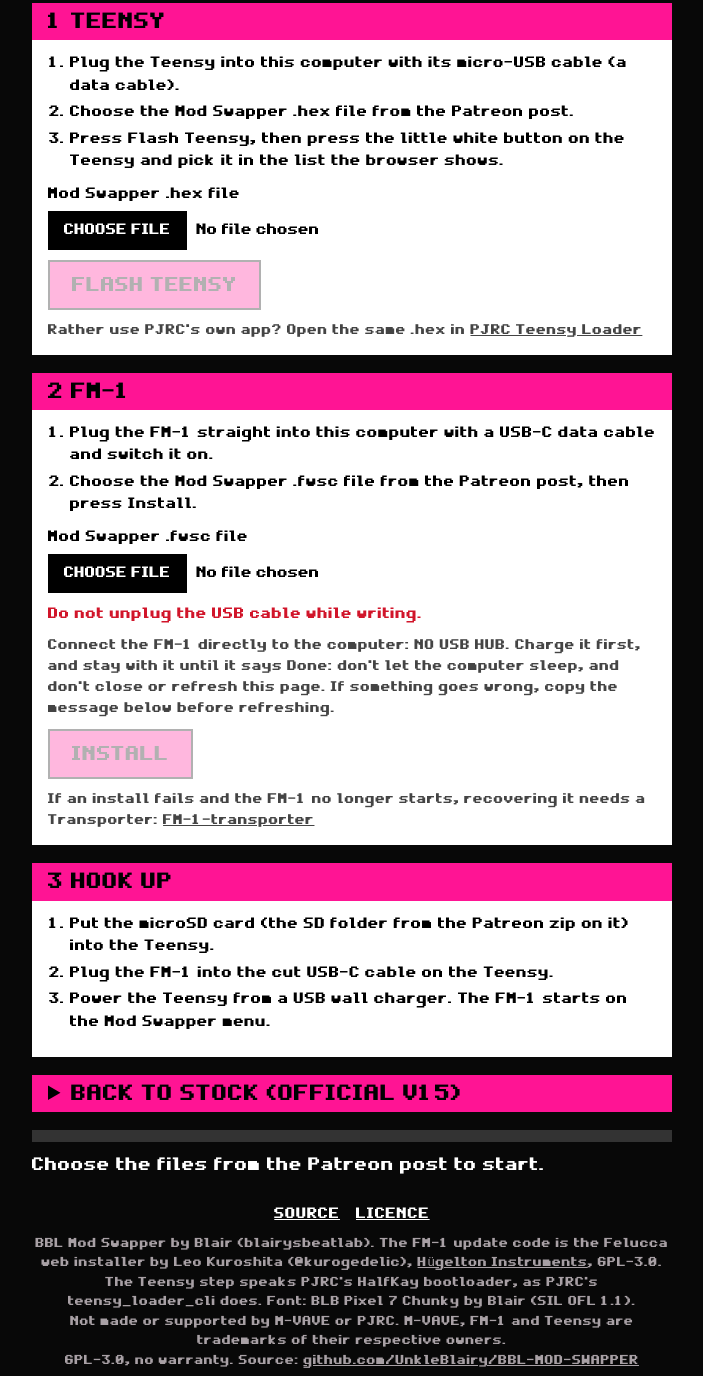
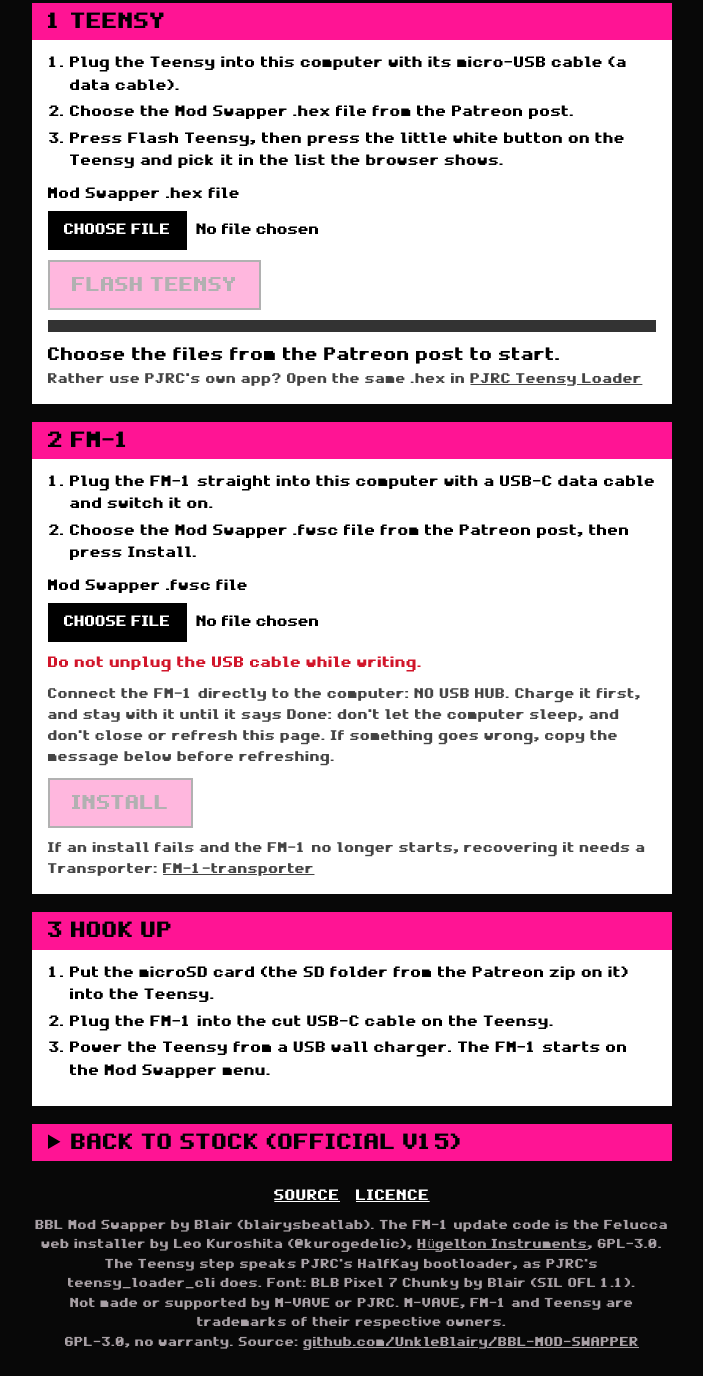
Before and after one commit to UnkleBlairy/BBL-MOD-SWAPPER, a plain HTML site: page webapp/installer/index.html in a window 1280 px wide. Shown: the part 177-1553 px from the top of the page, without its empty margins (288-991 px from the left). Drawn offline with Linux system fonts and the light colour scheme.

Commit message:
Installer: each step's progress and status show under its own button
Co-Authored-By: Claude Opus 5.5 <noreply@anthropic.com>

```diff
--- a/webapp/installer/index.html
+++ b/webapp/installer/index.html
@@ -49,6 +49,8 @@ progress::-webkit-progress-bar { background: #333; }
 progress::-webkit-progress-value { background: var(--pink); }
 progress::-moz-progress-bar { background: var(--pink); }
 #status { margin: 10px 0 0; min-height: 1.5em; font-size: 18px; }
+.stat-slot progress { margin-top: 6px; }
+.stat-slot:empty { display: none; }
 pre { color: var(--dim); font: 13px/1.5 ui-monospace, monospace; letter-spacing: 0; white-space: pre-wrap; margin: 10px 0 0; }
 pre:empty { display: none; }
 footer { margin: 24px 0 0; color: var(--dim); font-size: 13px; text-align: center; }
@@ -73,6 +75,7 @@ footer nav a { margin: 0 8px; color: #fff; }
   </ol>
   <p><label><span data-t="hexLabel"></span><br><input id="hex-file" type="file" accept=".hex"></label></p>
   <p><button id="teensy-go" class="go" disabled data-t="teensyGo"></button></p>
+  <div class="stat-slot" data-sec="teensy"></div>
   <p class="small"><span data-t="t1alt"></span>
     <a href="https://www.pjrc.com/teensy/loader.html" target="_blank" rel="noopener">PJRC Teensy Loader</a></p>
 </section>
@@ -87,6 +90,7 @@ footer nav a { margin: 0 8px; color: #fff; }
   <p class="warn" data-t="warn"></p>
   <p class="small" data-t="direct"></p>
   <p><button id="go" class="go" disabled data-t="install"></button></p>
+  <div class="stat-slot" data-sec="fm1"></div>
   <p class="small"><span data-t="brick"></span>
     <a href="https://github.com/kurogedelic/FM-1-transporter" target="_blank" rel="noopener">FM-1-transporter</a></p>
 </section>
@@ -106,6 +110,7 @@ footer nav a { margin: 0 8px; color: #fff; }
   <p class="small"><a href="https://github.com/m-vave/fm1_open/blob/main/sdk/firmware/FM-1_015.fwsc" target="_blank" rel="noopener">FM-1_015.fwsc (M-VAVE, GitHub)</a></p>
   <p><label><span data-t="stockFile"></span><br><input id="stock-file" type="file" accept=".fwsc"></label></p>
   <p><button id="stock-go" disabled data-t="stockGo"></button></p>
+  <div class="stat-slot" data-sec="stock"></div>
   <p class="small" data-t="stockBackup"></p>
   <p class="small"><label class="tick"><input id="stock-recovery" type="checkbox"> <span data-t="stockRecovery"></span></label></p>
 </details>
@@ -1077,6 +1082,13 @@ $("teensy-go").addEventListener("click", async () => {
   }
 });
 lockTeensy();
+// each section shows its own progress and status, right under its button: they move to the section in use
+const moveStat = (sec) => { const slot = document.querySelector(`.stat-slot[data-sec="${sec}"]`); if (slot && $("status").parentNode !== slot) slot.append($("bar"), $("status")); };
+document.querySelectorAll(".stat-slot").forEach((slot) => {
+  const sec = slot.closest("section, details");
+  for (const ev of ["click", "change"]) sec.addEventListener(ev, (e) => { if (e.target.closest("button, input")) moveStat(slot.dataset.sec); }, true);
+});
+moveStat("teensy");
 
 // ---- the logo: the Mod Swapper splash, in the FM-1 menu's MB7 letters ----
 (() => {
```
